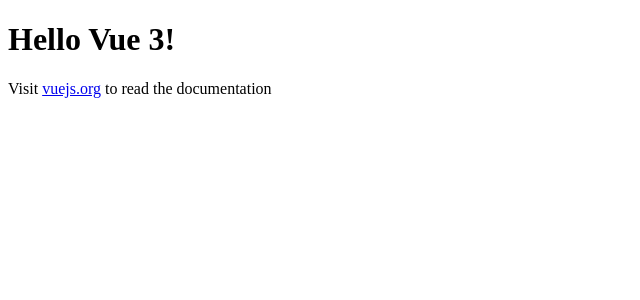
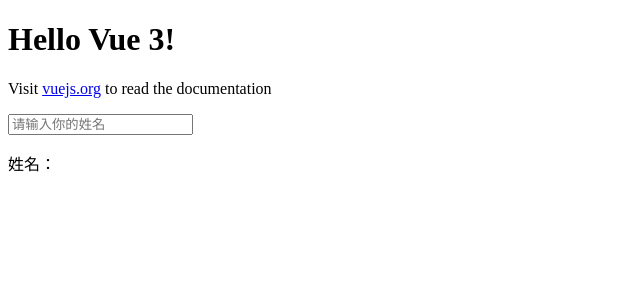
Before and after one commit to precioussilence/learn-vue3, a Vue app: page / in a window 1280 px wide. Shown: the top 300 px of the page, without its empty margins (0-640 px from the left). Built offline with nearby package versions, Linux system fonts and the light colour scheme; the HTML template or start-up script is replaced by a standard one.

Commit message:
实现一个“姓名输入框”，绑定到 ref，并在页面显示

```diff
--- a/src/App.vue
+++ b/src/App.vue
@@ -1,4 +1,6 @@
-<script setup lang="ts"></script>
+<script setup lang="ts">
+import NameInput from './components/NameInput.vue'
+</script>
 
 <template>
   <h1>Hello Vue 3!</h1>
@@ -6,6 +8,7 @@
     Visit <a href="https://vuejs.org/" target="_blank" rel="noopener">vuejs.org</a> to read the
     documentation
   </p>
+  <NameInput></NameInput>
 </template>
 
 <style scoped></style>
--- /dev/null
+++ b/src/components/NameInput.vue
@@ -0,0 +1,14 @@
+<template>
+  <div>
+    <input type="text" placeholder="请输入你的姓名" v-model="name" />
+    <p>姓名：{{ name }}</p>
+  </div>
+</template>
+
+<script setup lang="ts">
+import { ref } from 'vue'
+
+const name = ref('')
+</script>
+
+<style scoped></style>
```
